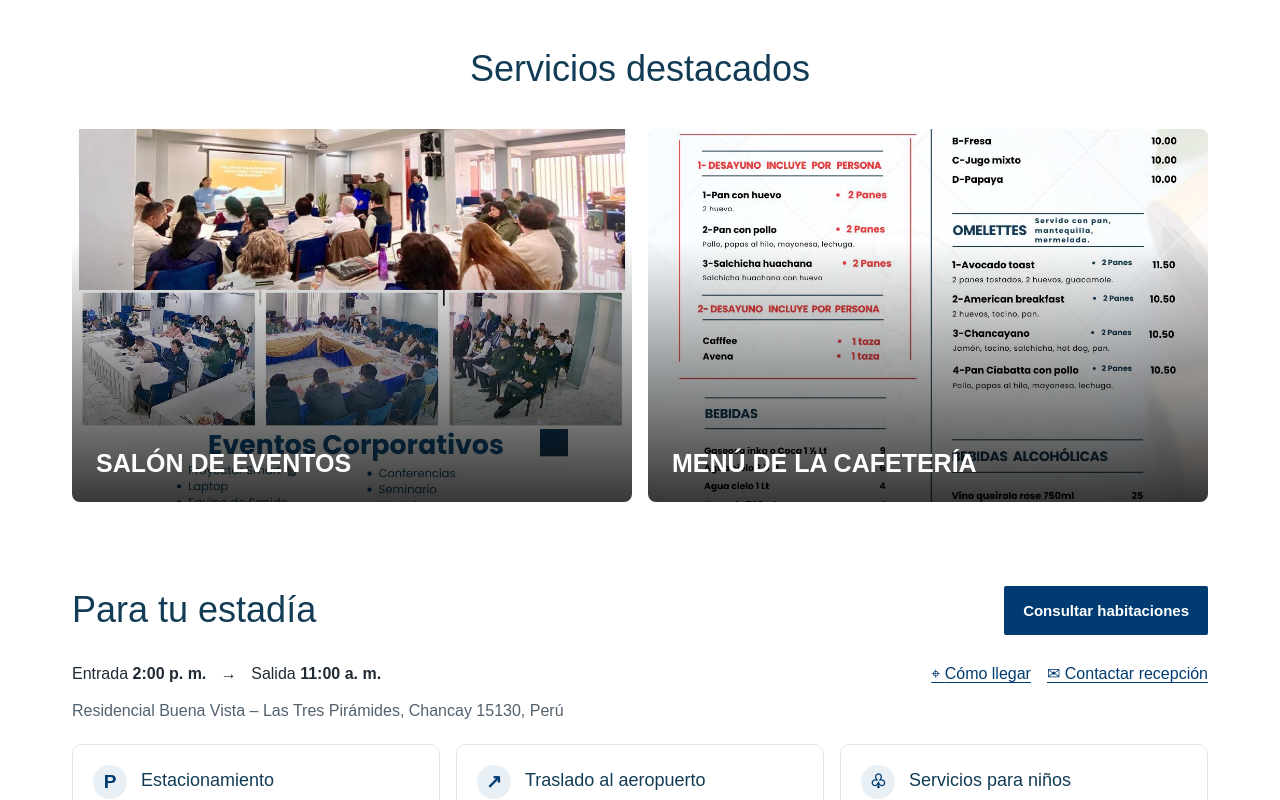
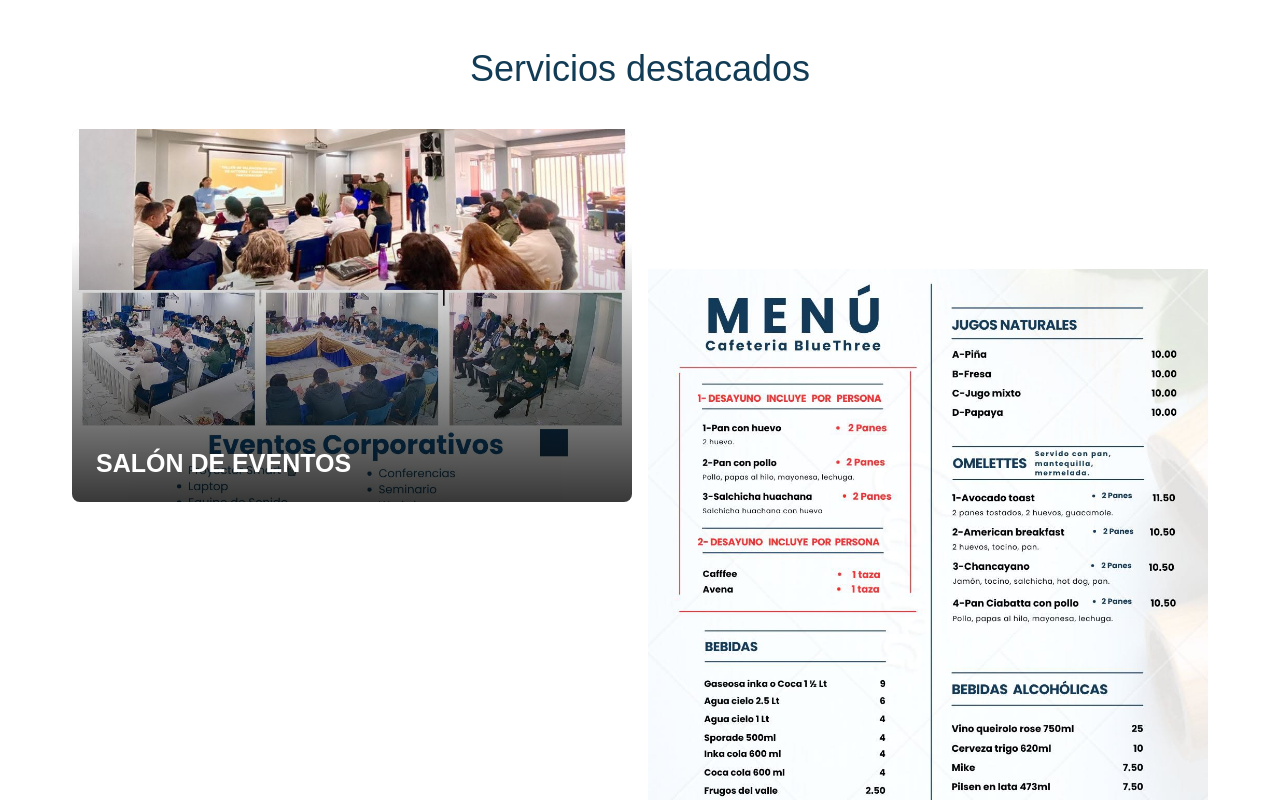
Before and after one commit to camilogomez17/hotelBlueThree, a Next.js app: page /politicas in a window 1280 px wide. Shown: the part 980-1780 px from the top of the page. Built offline with nearby package versions, Linux system fonts and the light colour scheme; no server answers.

Commit message:
Display complete portrait food menu

```diff
--- a/app/globals.css
+++ b/app/globals.css
@@ -946,3 +946,12 @@ img,video,iframe{max-width:100%}
 .site-header .header-inner .main-nav.is-open{top:52px}
 
 .hotel-location-wide{width:100%;max-width:1600px;margin:auto;padding:0 clamp(12px,2vw,32px)}.hotel-map-frame{position:relative}.hotel-map-frame .hotel-location-map{width:100%;height:clamp(340px,55vw,600px)}.hotel-map-brand{position:absolute;top:50%;left:50%;transform:translate(-50%,calc(-100% - 40px));display:flex;align-items:center;gap:10px;padding:12px;background:#fff;color:#222;box-shadow:0 2px 10px #0003;border-radius:8px;font-size:13px;width:max-content;max-width:calc(100% - 32px);z-index:1;box-sizing:border-box;pointer-events:none}.hotel-map-brand::after{content:"";position:absolute;top:100%;left:50%;transform:translateX(-50%);border:10px solid transparent;border-top-color:#fff;border-bottom:0}.hotel-map-brand-details{display:flex;flex-direction:column;gap:4px;min-width:0;max-width:260px}.hotel-map-brand-details span{font-size:12px;line-height:1.4}.hotel-map-brand-details a{color:#003b71;text-decoration:underline;pointer-events:auto;align-self:flex-start}.hotel-map-brand img{flex-shrink:0}.hotel-map-brand img{object-fit:contain}
+
+.featured-amenities-grid{align-items:start}
+.featured-amenity-tile--menu{aspect-ratio:2/3;background:#fff}
+.featured-amenity-tile--menu img{object-fit:contain}
+.featured-amenity-tile--menu:hover img{transform:none}
+.featured-amenity-tile--menu .featured-amenity-shade{position:static;background:#123c55;padding:12px 16px}
+.featured-amenity-tile--menu{display:flex;flex-direction:column;aspect-ratio:auto}
+.featured-amenity-tile--menu img{height:auto;aspect-ratio:2/3}
+.featured-amenity-dialog--menu img{display:block;width:100%;height:auto;max-height:none;object-fit:contain}
```
